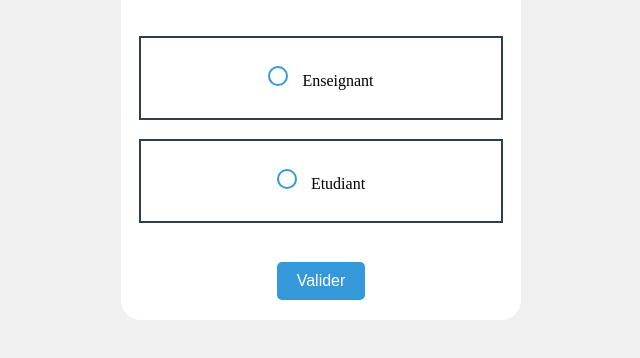
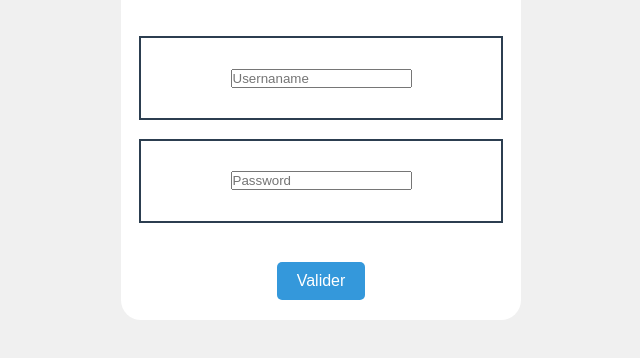
Before and after one commit to Neirox3301/devsecops_intranet, a plain HTML site: page projetPronote/view/index.html in a window 1280 px wide. Shown: the part 280-638 px from the top of the page, without its empty margins (319-959 px from the left). Drawn offline with Linux system fonts and the light colour scheme.

Commit message:
new inputs

```diff
--- a/projetPronote/view/index.html
+++ b/projetPronote/view/index.html
@@ -9,21 +9,16 @@
 <body>
   <div class="container">
     <h1>Welcome</h1>
-    <div class="choice container">
-        <div class="radio-container">
-            <label class="radio-box">
-            <input type="radio" name="choix" value="Enseignant">
-            <span class="checkmark"></span> Enseignant
-            </label>
+    <form action="/soumettre" method="POST"></form>
+        <div class="choice container">
+
+            <div class="input-container">
+                <input type="text" name="choix" placeholder="Usernaname">
+            </div>
+            <div class="input-container">
+                <input type="password" name="choix" placeholder="Password">
+            </div>
         </div>
-        <div class="radio-container">
-            <label class="radio-box">
-            <input type="radio" name="choix" value="Etudiant">
-            <span class="checkmark"></span> Etudiant
-            </label>
-        </div>
-    </div>
-    <form action="#" method="POST">
         <input type="submit" value="Valider" class="btn-valider">
     </form>
 </div>
--- a/projetPronote/view/style/index.css
+++ b/projetPronote/view/style/index.css
@@ -27,7 +27,7 @@
     padding: 10% 5% 5% 5%
   }
 
-  .radio-container {
+  .input-container {
     display: flex;
     align-items: center;
     border: 2px solid #2c3e50;  /* Spécifie la largeur, le style, et la couleur de la bordure */
@@ -37,51 +37,6 @@
     margin-bottom: 5%;
   }
 
-  /* Masquer le bouton radio natif */
-  .radio-box input[type="radio"] {
-    display: none;
-  }
-
-  /* Le style du "checkmark" (case personnalisée) */
-  .radio-box .checkmark {
-    width: 20px;
-    height: 20px;
-    border: 2px solid #3498db;
-    border-radius: 50%;
-    display: inline-block;
-    margin-right: 10px;
-    transition: all 0.3s;
-  }
-
-  /* Lorsque le bouton radio est sélectionné */
-  .radio-box input[type="radio"]:checked + .checkmark {
-    background-color: #3498db;
-    border-color: #3498db;
-    box-shadow: 0 0 0 5px rgba(52, 152, 219, 0.3);
-  }
-
-  /* Style lorsque le "checkmark" est cliqué */
-  .radio-box:hover .checkmark {
-    cursor: pointer;
-    background-color: #ecf8ff;
-  }
-
-  .radio-box {
-    font-size: 16px;
-    cursor: pointer;
-    user-select: none;
-  }
-
-  .radio-box input[type="radio"]:checked + .checkmark::after {
-    content: '';
-    width: 12px;
-    height: 12px;
-    background-color: white;
-    border-radius: 50%;
-    position: absolute;
-    top: 4px;
-    left: 4px;
-  }
 
   /* Style général du bouton */
     .btn-valider {
```
